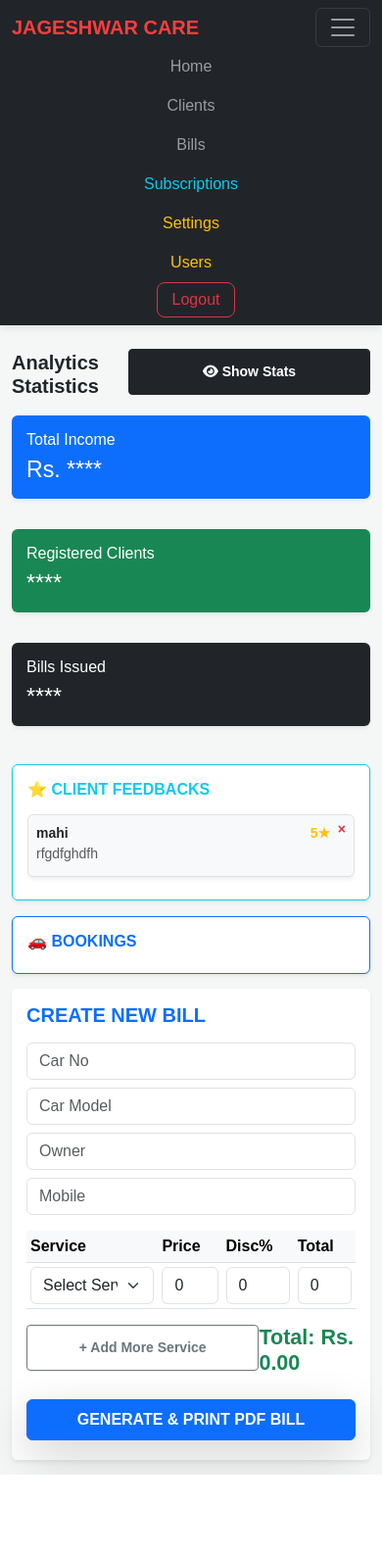
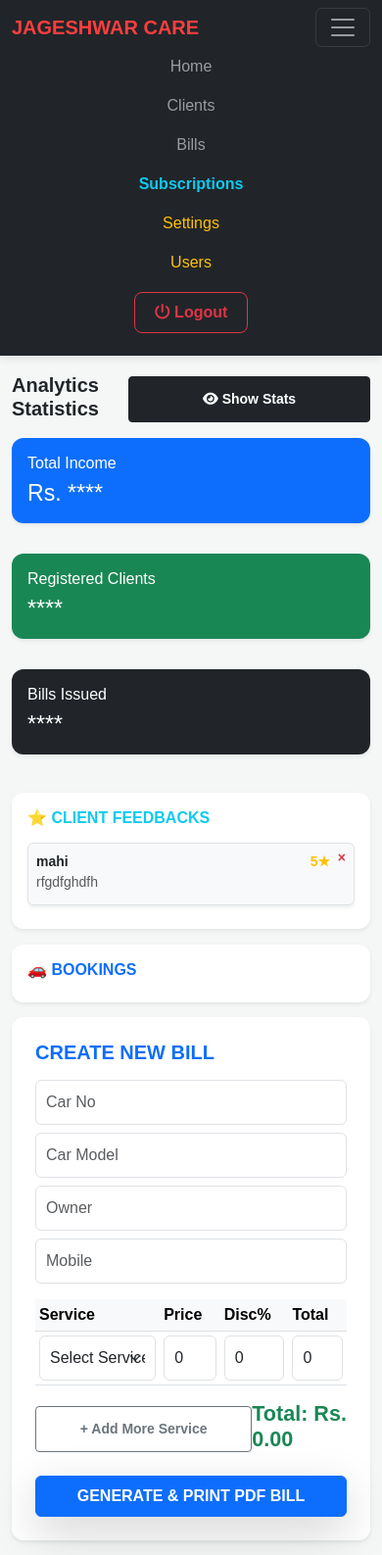
Before and after one commit to Manish123321316/my-garage-app, a Flask app: page / in a window 390 px wide, after a click that opens the changed part. Shown: the whole page at 98% size. Before the commit the page ends 1505 px from the top, so only its background shows below. Run offline with Flask 3, Linux system fonts and the light colour scheme; a user stored in the database is signed in.

Commit message:
Update layout.html

```diff
--- a/templates/layout.html
+++ b/templates/layout.html
@@ -7,24 +7,26 @@
     <link href="https://cdn.jsdelivr.net/npm/bootstrap@5.3.0/dist/css/bootstrap.min.css" rel="stylesheet">
     <link rel="stylesheet" href="https://cdnjs.cloudflare.com/ajax/libs/font-awesome/6.0.0/css/all.min.css">
     <style>
-        body { background: #f4f7f6; font-family: sans-serif; }
+        body { background: #f4f7f6; font-family: sans-serif; overflow-x: hidden; }
         .navbar { box-shadow: 0 2px 10px rgba(0,0,0,0.1); }
         .navbar-brand { font-weight: 800; color: #ff3e3e !important; }
+        .card { border-radius: 12px; margin-bottom: 15px; border: none; box-shadow: 0 4px 10px rgba(0,0,0,0.05); }
 
-        /* Mobile adjustments */
+        /* Mobile UI Fixes */
         @media (max-width: 768px) {
-            .btn { padding: 12px; font-weight: bold; width: 100%; margin-bottom: 5px; }
-            input, select, textarea { font-size: 16px !important; }
-            .card { margin-bottom: 15px; padding: 15px !important; }
+            .btn { padding: 12px; font-weight: bold; width: 100%; margin-top: 5px; }
+            input, select, textarea { font-size: 16px !important; padding: 10px !important; }
+            .navbar-nav { padding-bottom: 15px; }
         }
 
-        /* Logout Button separate style */
+        /* Separate Logout Style */
         .logout-link {
             color: #dc3545 !important;
             border: 1px solid #dc3545;
             border-radius: 8px;
-            padding: 5px 15px !important;
-            margin-left: 10px;
+            padding: 8px 20px !important;
+            margin-top: 10px;
+            font-weight: bold;
         }
         .logout-link:hover { background: #dc3545; color: white !important; }
     </style>
@@ -44,20 +46,20 @@
                             <a class="nav-link" href="/clients">Clients</a>
                             <a class="nav-link" href="/view_bills">Bills</a>
                             {% if current_user.role == 'Owner' %}
-                                <a class="nav-link text-info" href="/admin_subs">Subscriptions</a>
+                                <a class="nav-link text-info fw-bold" href="/admin_subs">Subscriptions</a>
                                 <a class="nav-link text-warning" href="/settings">Settings</a>
                                 <a class="nav-link text-warning" href="/manage_users">Users</a>
                             {% endif %}
                         {% endif %}
-                        <a class="nav-link logout-link" href="/logout">Logout</a>
+                        <a class="nav-link logout-link" href="/logout"><i class="fas fa-power-off"></i> Logout</a>
                     {% endif %}
                 </div>
             </div>
         </div>
     </nav>
-    <div class="container mt-4">
+    <div class="container mt-3">
         {% with messages = get_flashed_messages() %}
-            {% if messages %}{% for m in messages %}<div class="alert alert-info">{{m}}</div>{% endfor %}{% endif %}
+            {% if messages %}{% for m in messages %}<div class="alert alert-info alert-dismissible fade show">{{m}}<button type="button" class="btn-close" data-bs-dismiss="alert"></button></div>{% endfor %}{% endif %}
         {% endwith %}
         {% block content %}{% endblock %}
     </div>
```
